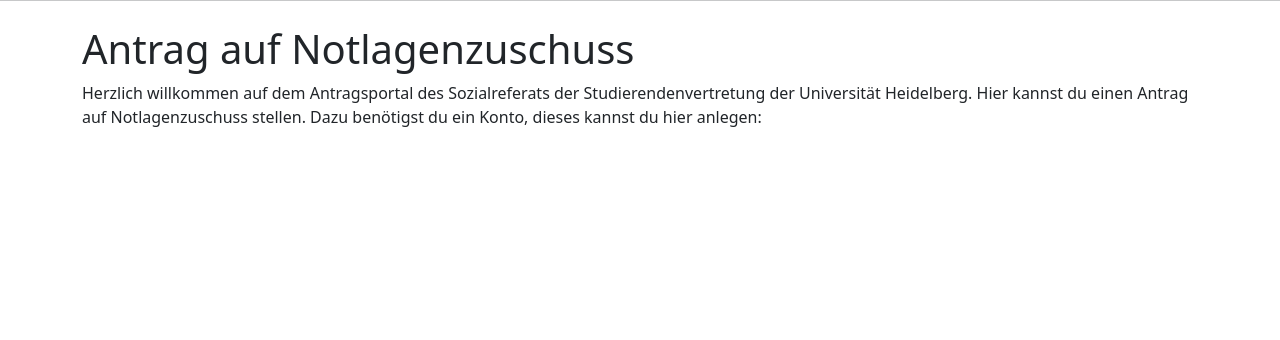
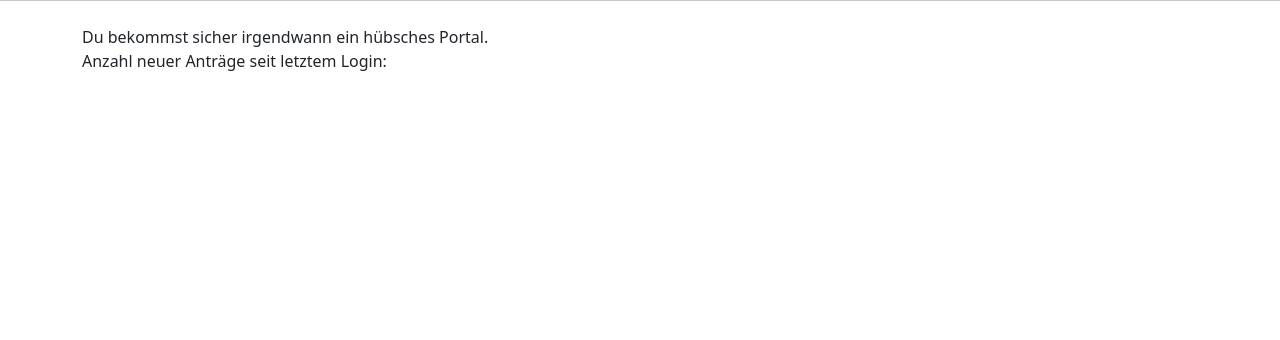
Before and after one commit to flxjoeken/NLOnline, a Django app: page / in a window 1280 px wide. Shown: the part 112-452 px from the top of the page. Run offline with Django 5.2, Linux system fonts and the light colour scheme; the visitor is signed in with stand-in values (Sample User, id 1).

Commit message:
Modify index page to display sort of useful things when authenticated

```diff
--- a/NLOnline/urls.py
+++ b/NLOnline/urls.py
@@ -28,5 +28,5 @@ urlpatterns = [
     re_path('media/(?P<path>.*)', views.mediaView, name='media'),
     path('login/', LoginView.as_view(), name='login'),
     path('logout/', LogoutView.as_view(), name='logout'),
-    path('register/', register)
+    path('register/', register, name='register')
 ]
--- a/templates/NLOnline-index.html
+++ b/templates/NLOnline-index.html
@@ -9,12 +9,25 @@
 {% endblock %}
 
 {% block content %}
-    <h1>Antrag auf Notlagenzuschuss</h1>
-    <p> Herzlich willkommen auf dem Antragsportal des Sozialreferats der Studierendenvertretung der Universität
-        Heidelberg. Hier kannst du einen Antrag auf Notlagenzuschuss stellen. Dazu benötigst du ein Konto, dieses kannst
-        du hier anlegen:
-    </p>
 
+    {% if user.is_authenticated %}
+        {% if user.is_staff %}
+            Du bekommst sicher irgendwann ein hübsches Portal. <br>
+            Anzahl neuer Anträge seit letztem Login:
+        {% else %}
+            <div class="display-mid">
+                <h1>Einen neuen Antrag stellen</h1>
+                <button class="btn btn-primary btn-lg"> -></button>
+            </div>
+        {% endif %}
+    {% else %}
+        <h1>Antrag auf Notlagenzuschuss</h1>
+
+        <p> Herzlich willkommen auf dem Antragsportal des Sozialreferats der Studierendenvertretung der Universität
+            Heidelberg. Hier kannst du einen Antrag auf Notlagenzuschuss stellen. Dazu benötigst du ein Konto:
+            <a href="{% url 'register' %}">Registrieren</a>.
+        </p>
+    {% endif %}
 
 
 {% endblock %}
--- a/templates/registration/login.html
+++ b/templates/registration/login.html
@@ -29,6 +29,6 @@
         </table>
 
         <input type="submit" value="login">
-        <input type="hidden" name="next" value="/antrag/">
+        <input type="hidden" name="next" value="/">
     </form>
 {% endblock %}
```
